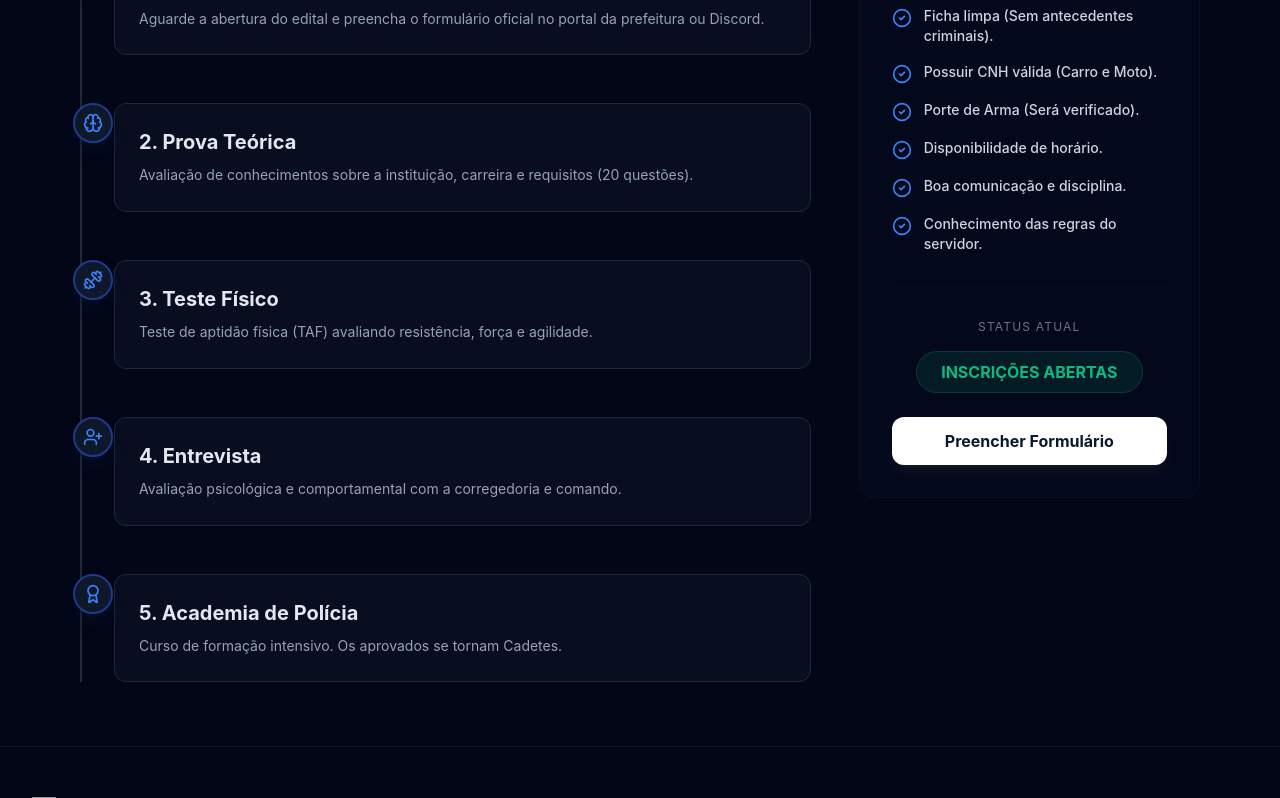
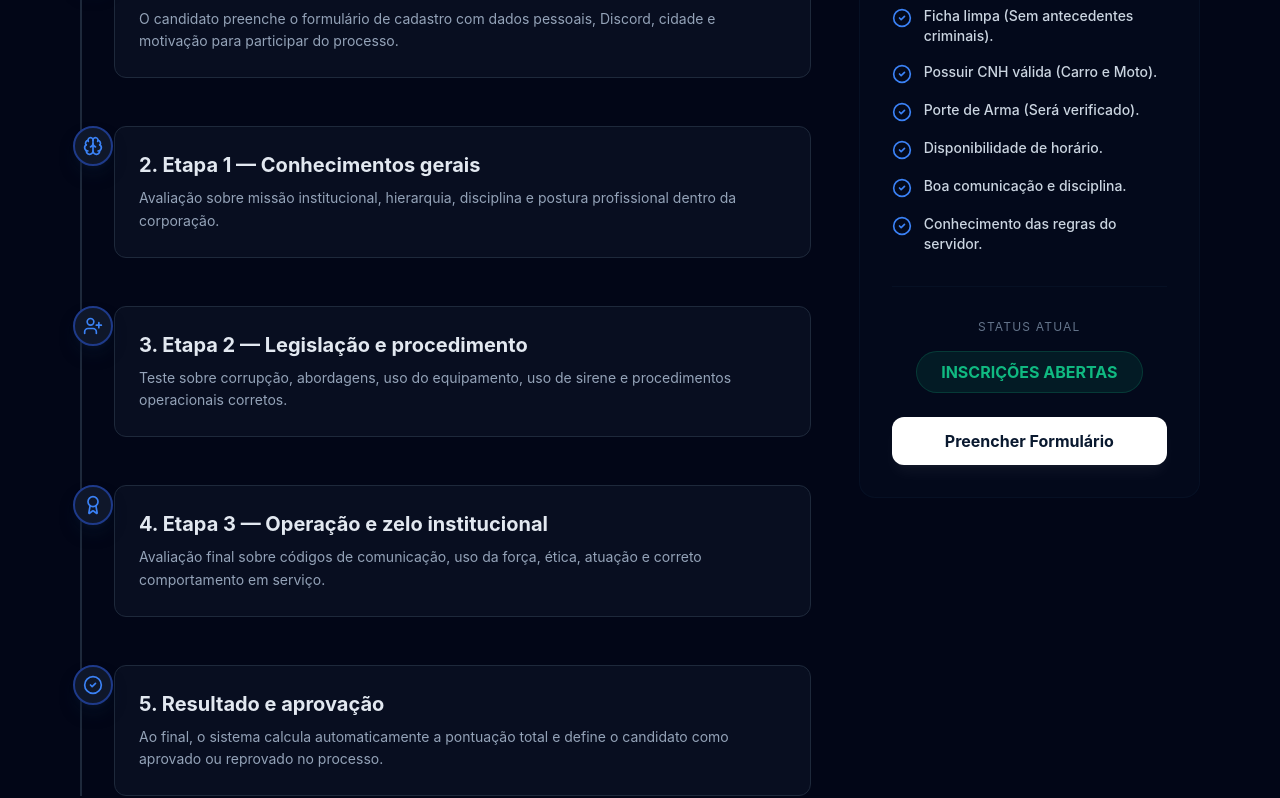
Before and after one commit to lgodoyplay/cerco, a React (Vite) app in the folder dip-frontend/: page /join in a window 1280 px wide. Shown: the part 480-1278 px from the top of the page. Built offline with nearby package versions, Linux system fonts and the light colour scheme; no server answers; the database is empty; grey boxes are pictures that could not be loaded.

Commit message:
Atualiza processo de recrutamento para novo fluxo de etapas

```diff
--- a/dip-frontend/src/pages/public/HowToJoin.jsx
+++ b/dip-frontend/src/pages/public/HowToJoin.jsx
@@ -9,28 +9,28 @@ const HowToJoin = () => {
   const steps = [
     {
       icon: FileCheck,
-      title: "1. Inscrição",
-      desc: "Aguarde a abertura do edital e preencha o formulário oficial no portal da prefeitura ou Discord."
+      title: "1. Inscrição inicial",
+      desc: "O candidato preenche o formulário de cadastro com dados pessoais, Discord, cidade e motivação para participar do processo."
     },
     {
       icon: Brain,
-      title: "2. Prova Teórica",
-      desc: "Avaliação de conhecimentos sobre a instituição, carreira e requisitos (20 questões)."
-    },
-    {
-      icon: Dumbbell,
-      title: "3. Teste Físico",
-      desc: "Teste de aptidão física (TAF) avaliando resistência, força e agilidade."
+      title: "2. Etapa 1 — Conhecimentos gerais",
+      desc: "Avaliação sobre missão institucional, hierarquia, disciplina e postura profissional dentro da corporação."
     },
     {
       icon: UserPlus,
-      title: "4. Entrevista",
-      desc: "Avaliação psicológica e comportamental com a corregedoria e comando."
+      title: "3. Etapa 2 — Legislação e procedimento",
+      desc: "Teste sobre corrupção, abordagens, uso do equipamento, uso de sirene e procedimentos operacionais corretos."
     },
     {
       icon: Award,
-      title: "5. Academia de Polícia",
-      desc: "Curso de formação intensivo. Os aprovados se tornam Cadetes."
+      title: "4. Etapa 3 — Operação e zelo institucional",
+      desc: "Avaliação final sobre códigos de comunicação, uso da força, ética, atuação e correto comportamento em serviço."
+    },
+    {
+      icon: CheckCircle2,
+      title: "5. Resultado e aprovação",
+      desc: "Ao final, o sistema calcula automaticamente a pontuação total e define o candidato como aprovado ou reprovado no processo."
     }
   ];
 
```
